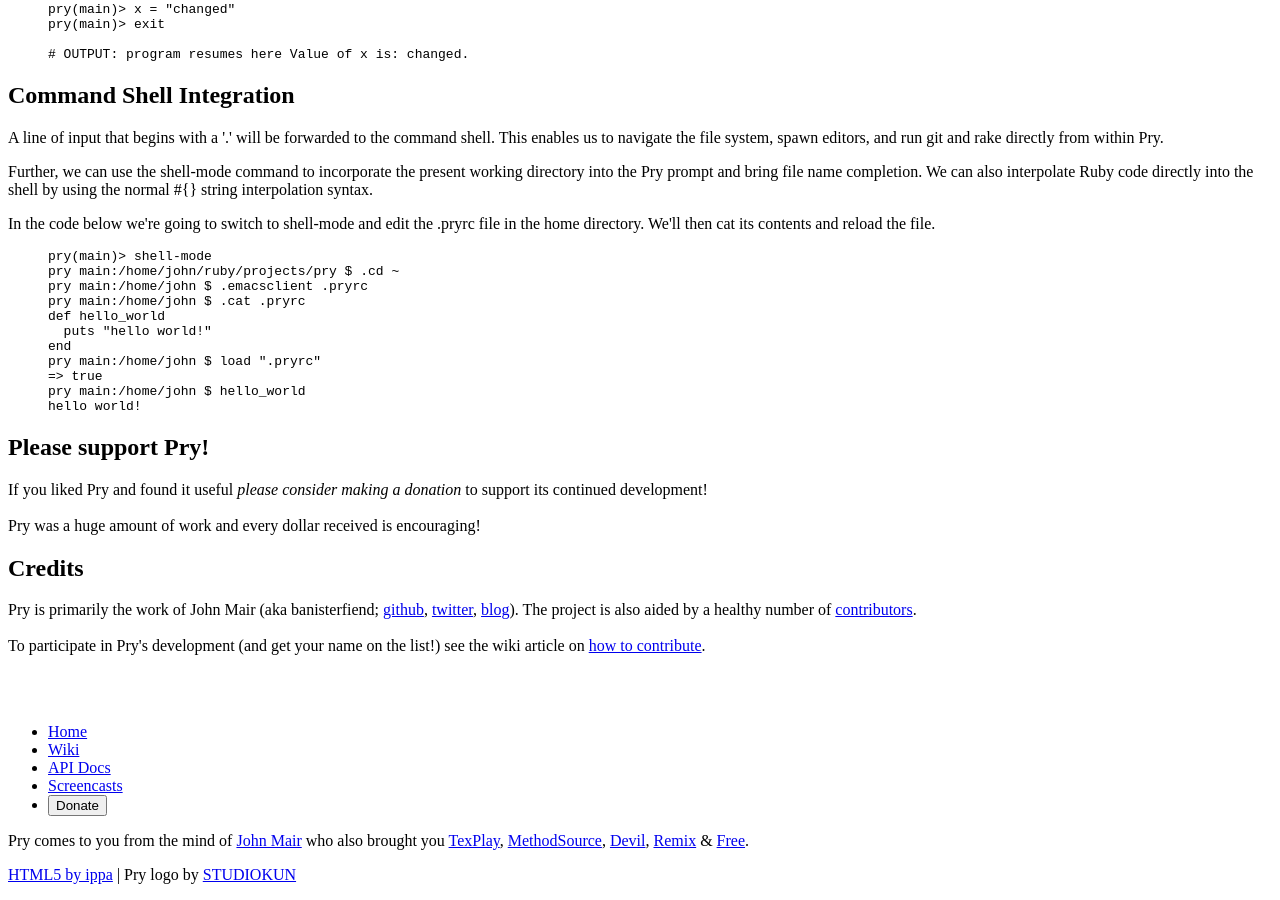
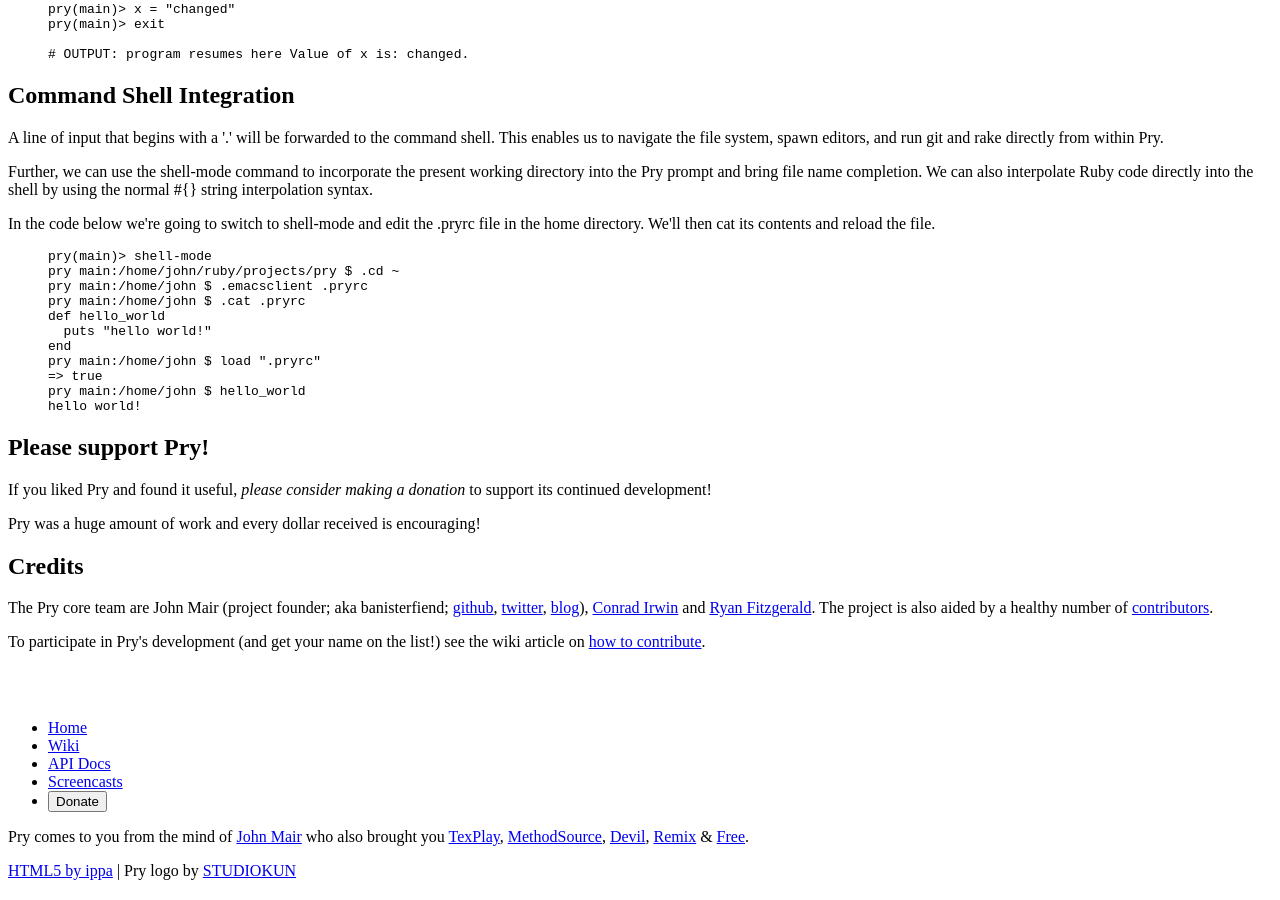
Before and after one commit to pry/pry.github.io, a Jekyll site: the page built from index.html, in a window 1280 px wide and 900 px high, scrolled down 2262 px. Built offline with Jekyll 4.4.1, drawn with Linux system fonts in a browser that asks for light colours.

Commit message:
Added some more credits.

```diff
--- a/index.html
+++ b/index.html
@@ -143,12 +143,12 @@
   <h1>Please support Pry!</h1>
 
   <p class="donate">
-    If you liked Pry and found it useful <em>please consider
-    making a donation</em> to support its
-    continued development!<br/></br>
+    If you liked Pry and found it useful, <em>please consider
+    making a donation</em> to support its continued development!
+  </p>
 
-    Pry was a huge amount of work and every dollar
-    received is encouraging!
+  <p>
+    Pry was a huge amount of work and every dollar received is encouraging!
   </p>
 </article>
 
@@ -156,10 +156,15 @@
   <h1>Credits</h1>
 
   <p>
-    Pry is primarily the work
-    of John Mair (aka banisterfiend; <a href="https://github.com/banister">github</a>, <a href="https://twitter.com/banisterfiend">twitter</a>, <a href="http://banisterfiend.wordpress.com">blog</a>). The project is also aided by a healthy
-    number
-    of <a href="https://github.com/pry/pry/contributors">contributors</a>.<br/><br/>
+    The Pry core team are John Mair
+    (project founder; aka banisterfiend; <a href="https://github.com/banister">github</a>, <a href="https://twitter.com/banisterfiend">twitter</a>, <a href="http://banisterfiend.wordpress.com">blog</a>),
+    <a href="https://github.com/conradirwin">Conrad Irwin</a> and <a href="https://github.com/rwfitzge">Ryan Fitzgerald</a>.
+
+    The project is also aided by a healthy number
+    of <a href="https://github.com/pry/pry/contributors">contributors</a>.
+  </p>
+
+  <p>
     To participate in Pry's development (and get your name on
     the list!) see the wiki article on <a href="https://github.com/pry/pry/wiki/Contributing">how to contribute</a>.
   </p>
--- a/screencasts.html
+++ b/screencasts.html
@@ -29,7 +29,7 @@
 <article>
   <h1>Alternative introduction</h1>
 
-  <p>Another introductory screencast covering the basics.</p>
+  <p>An introductory screencast, covering the basics, by <a href="https://github.com/runnerpack">Amos Bieler</a>.</p>
 
   <center>
     <iframe src="http://player.vimeo.com/video/23535249?title=0&amp;byline=0&amp;portrait=0"
```
